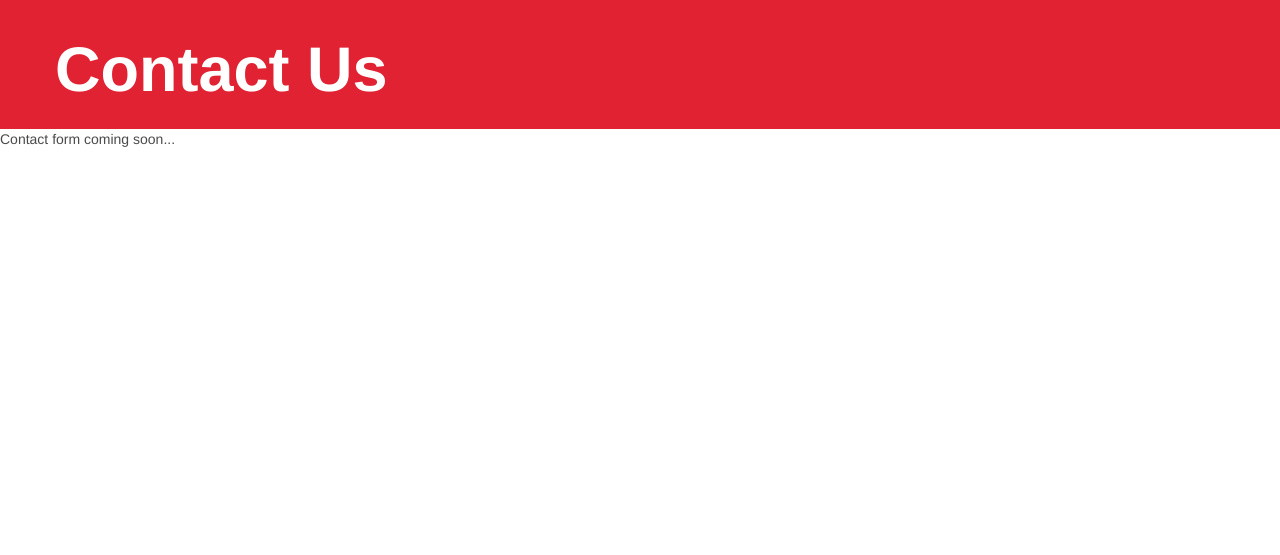
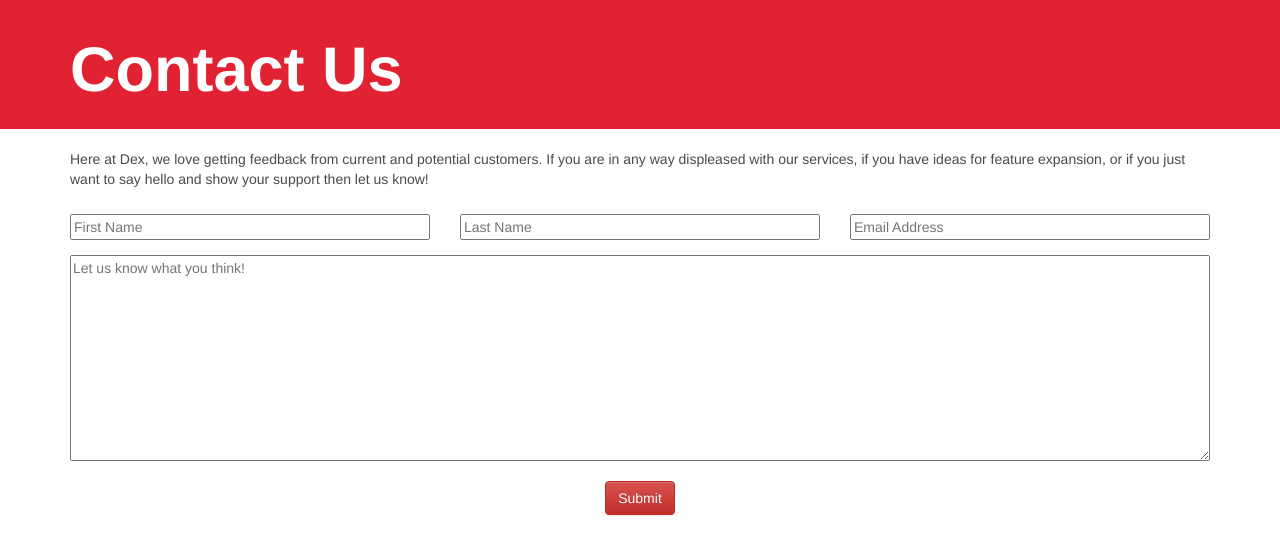
Before and after one commit to JackShort/dex, a Django app: page /contact/ in a window 1280 px wide. Shown: the part 51-606 px from the top of the page. Run offline with Django 3.2, Linux system fonts and the light colour scheme; some libraries are stand-ins or nearby versions.

Commit message:
add contact form

```diff
--- a/landing/templates/contact.html
+++ b/landing/templates/contact.html
@@ -6,11 +6,47 @@
 	<div class="jumbotron page-title">
 		<div class="container">
 			<div class="row">
-				<h1>Contact Us</h1>
+				<div class="col-xs-12">
+					<h1>Contact Us</h1>
+				</div>
 			</div>
 		</div>
 	</div>
-    <p>
-        Contact form coming soon...
-    </p>
+<br>
+	<div class="container">
+		<div class="row form-group">
+			<div class="col-xs-12">
+				<p>
+					Here at Dex, we love getting feedback from current and potential customers. If you
+					are in any way displeased with our services, if you have ideas for feature expansion,
+					or if you just want to say hello and show your support then let us know!
+				</p>
+			</div>
+		</div>
+		<form action="#" class="contact-form">
+			<div class="row form-group">
+				<div class="col-sm-4">
+    				<input type="text" class="firstname" name="firstname" placeholder="First Name">
+				</div>
+
+				<div class="col-sm-4">
+    				<input type="text" class="lastname" name="lastname" placeholder="Last Name">
+				</div>
+
+				<div class="col-sm-4">
+					<input type="email" class="email" name="email" placeholder="Email Address">
+				</div>
+			</div>
+			<div class="row form-group">
+				<div class="col-sm-12">
+					<textarea class="contact-content" name="content" placeholder="Let us know what you think!" rows=10></textarea>
+				</div>
+			</div>
+			<div class="row form-group">
+				<center>
+					<input type="submit" class="btn btn-danger" value="Submit">
+				</center>
+			</div>
+		<form>
+	</div>
 {% endblock %}
--- a/static/css/main.css
+++ b/static/css/main.css
@@ -347,3 +347,10 @@ h3 {
   color: #ffbbbc;
   background-color: #c0392b;
 }
+
+.contact-form .firstname,
+.contact-form .lastname,
+.contact-form .email,
+.contact-form .contact-content {
+	width: 100%;
+}
```
Also changed, not shown: landing/templates/base.html (indentation only).
